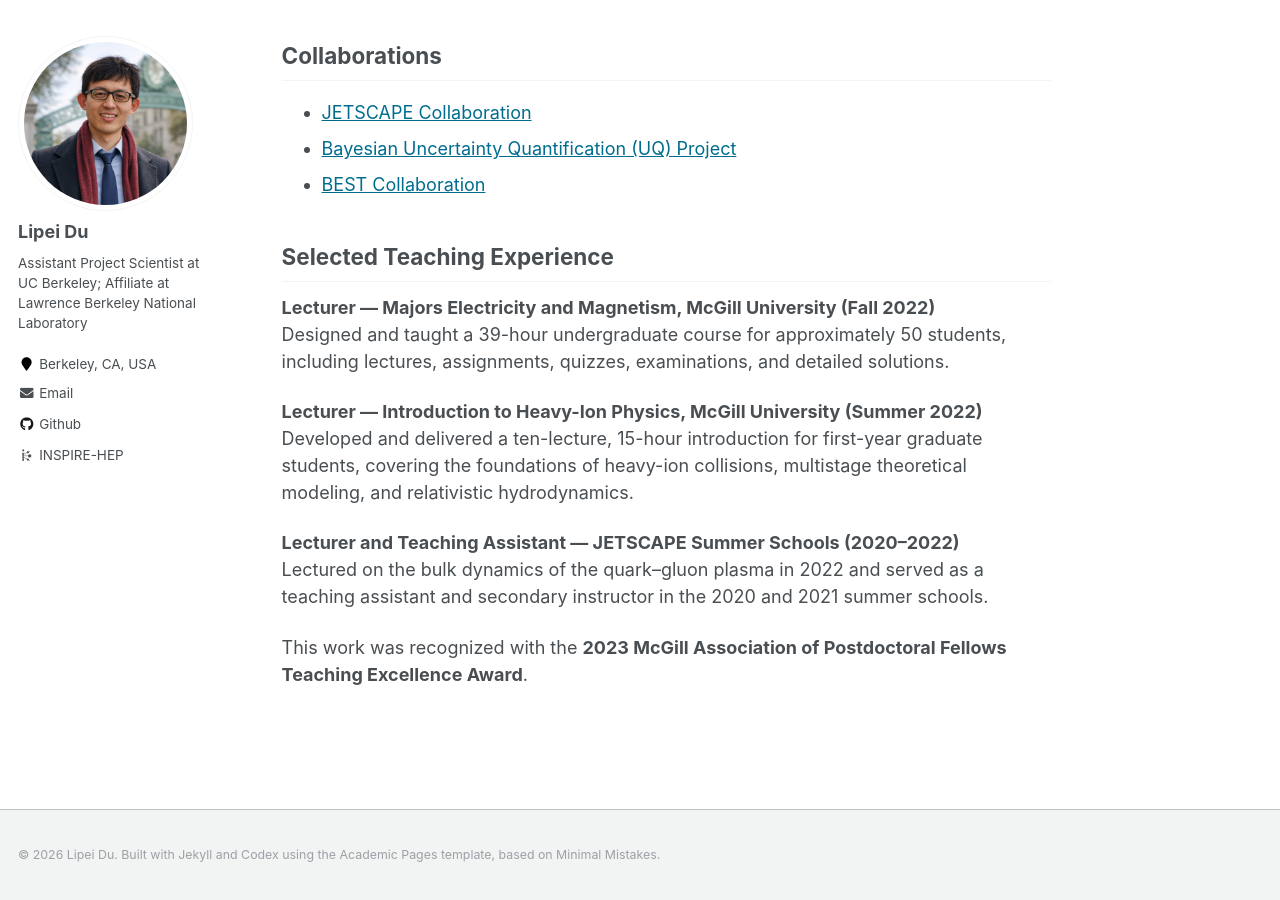
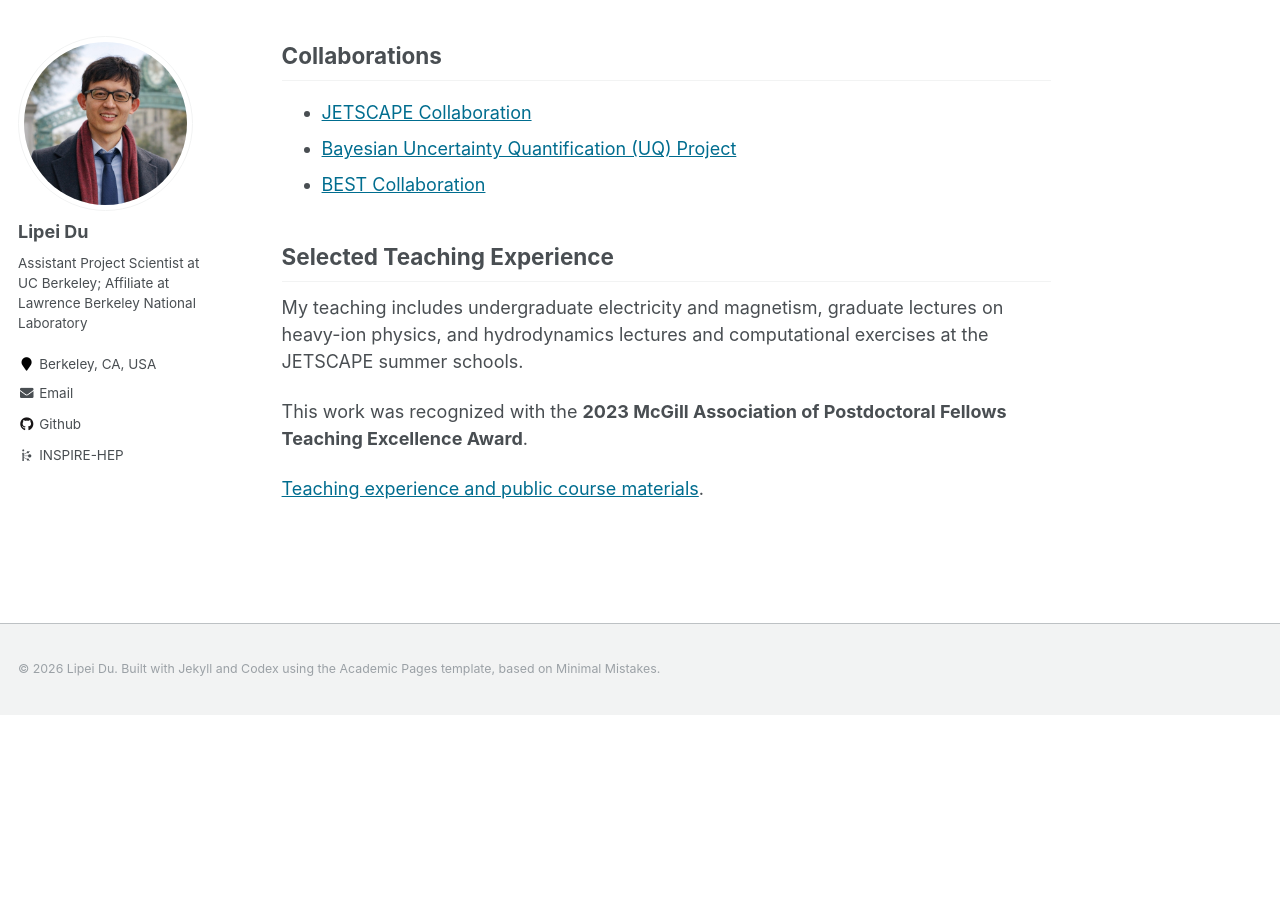
Before and after one commit to LipeiDu/lipeidu.github.io, a Jekyll site: the page built from _pages/about.md, in a window 1280 px wide and 900 px high, scrolled down 3059 px. Built offline with Jekyll 4.4.1, drawn with Linux system fonts in a browser that asks for light colours; some web fonts are replaced; after the commit the page ends 3774 px from its top, so only the background shows below that.

Commit message:
Add teaching page and public teaching resources

```diff
--- a/_data/navigation.yml
+++ b/_data/navigation.yml
@@ -4,5 +4,7 @@
     url: /
   - title: "Research"
     url: /research/
+  - title: "Teaching"
+    url: /teaching/
   - title: "Presentations"
     url: /presentations/
--- a/_pages/about.md
+++ b/_pages/about.md
@@ -100,13 +100,8 @@
 
 ## Selected Teaching Experience
 
-<strong>Lecturer — Majors Electricity and Magnetism, McGill University (Fall 2022)</strong><br>
-Designed and taught a 39-hour undergraduate course for approximately 50 students, including lectures, assignments, quizzes, examinations, and detailed solutions.
-
-<strong>Lecturer — Introduction to Heavy-Ion Physics, McGill University (Summer 2022)</strong><br>
-Developed and delivered a ten-lecture, 15-hour introduction for first-year graduate students, covering the foundations of heavy-ion collisions, multistage theoretical modeling, and relativistic hydrodynamics.
-
-<strong>Lecturer and Teaching Assistant — JETSCAPE Summer Schools (2020–2022)</strong><br>
-Lectured on the bulk dynamics of the quark–gluon plasma in 2022 and served as a teaching assistant and secondary instructor in the 2020 and 2021 summer schools.
+My teaching includes undergraduate electricity and magnetism, graduate lectures on heavy-ion physics, and hydrodynamics lectures and computational exercises at the JETSCAPE summer schools.
 
 This work was recognized with the **2023 McGill Association of Postdoctoral Fellows Teaching Excellence Award**.
+
+[Teaching experience and public course materials]({{ '/teaching/' | relative_url }}).
```
Also changed, not shown: _pages/teaching.md (added, +82 -0 lines), images/ThankAProf.jpg (added).
